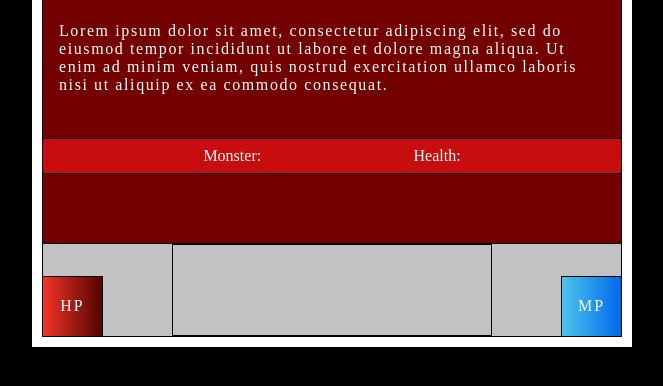
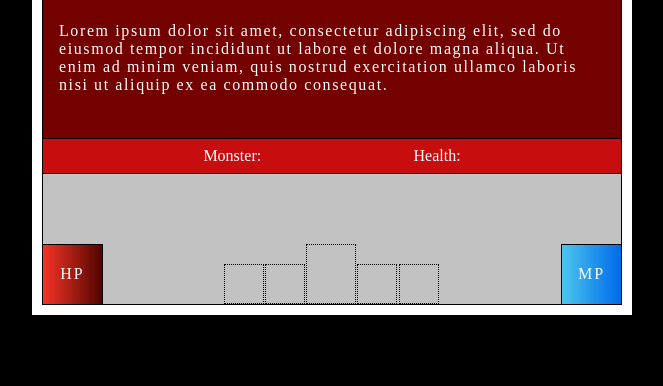
Before and after one commit to Davidhk2891/Rajchenberg_Studios-Project_Solencia, a plain HTML site: page index.html in a window 1280 px wide. Shown: the part 214-600 px from the top of the page, without its empty margins (308-971 px from the left). Drawn offline with Linux system fonts and the light colour scheme.

Commit message:
Further improvements 1) Added proper outline for the slots

```diff
--- a/styles.css
+++ b/styles.css
@@ -129,10 +129,9 @@ h1, main > p:first-of-type {
 
 #game-controls-dynamic-nav-cont {
     height: 70px;
-    background-color: var(--ps-color-main);
+    background-color: var(--ps-color-grey);
     border-left: 1px solid var(--ps-color-black);
     border-right: 1px solid var(--ps-color-black);
-    border-bottom: 1px solid var(--ps-color-black);
 }
 
 #game-controls-mixed-panel {
@@ -191,6 +190,37 @@ h1, main > p:first-of-type {
 }
 
 #healing-skill-goptions-cont {
-   border: 1px solid black;
    width: 25vw;
+   display: flex;
+   flex-direction: row;
+   justify-content: center;
 }
+
+#healing-slots-cont, #game-options-cont {
+    display: flex;
+    flex-direction: row;
+    justify-content: center;
+    align-items: flex-end;
+    gap: 1px;
+    margin-right: 1px;
+}
+
+#healing-slot-1, #healing-slot-2 {
+    border: 1px dotted black;
+    width: 40px;
+    height: 40px;
+}
+
+#skill-cont {
+    border: 1px dotted black;
+    width: 50px;
+    min-width: 50px;
+    height: 60px;
+}
+
+#char-stats-cont, #inventory-cont {
+    border: 1px dotted black;
+    width: 40px;
+    height: 40px;
+    margin-left: 1px;
+}
```
Also changed, not shown: index.html (line endings or trailing spaces).
